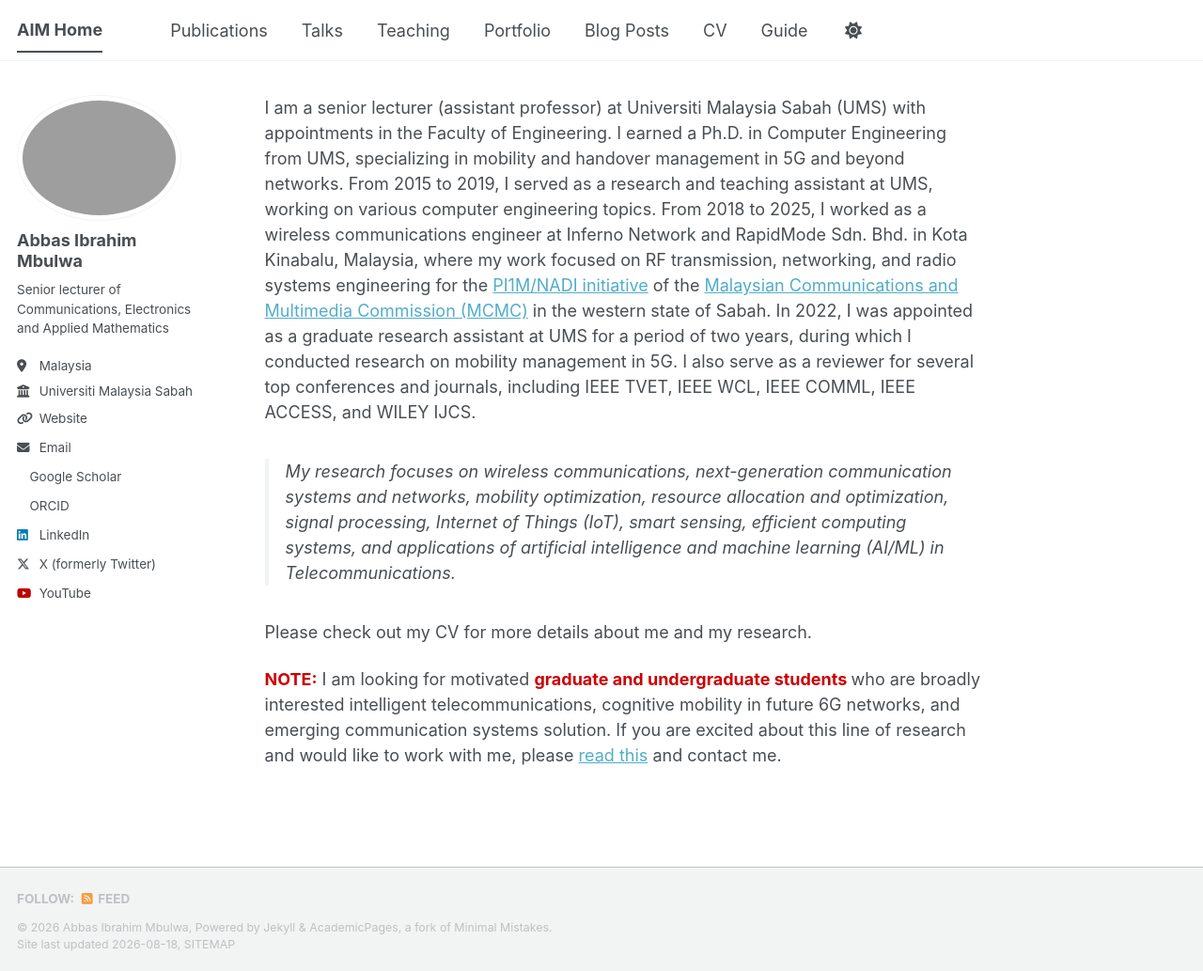
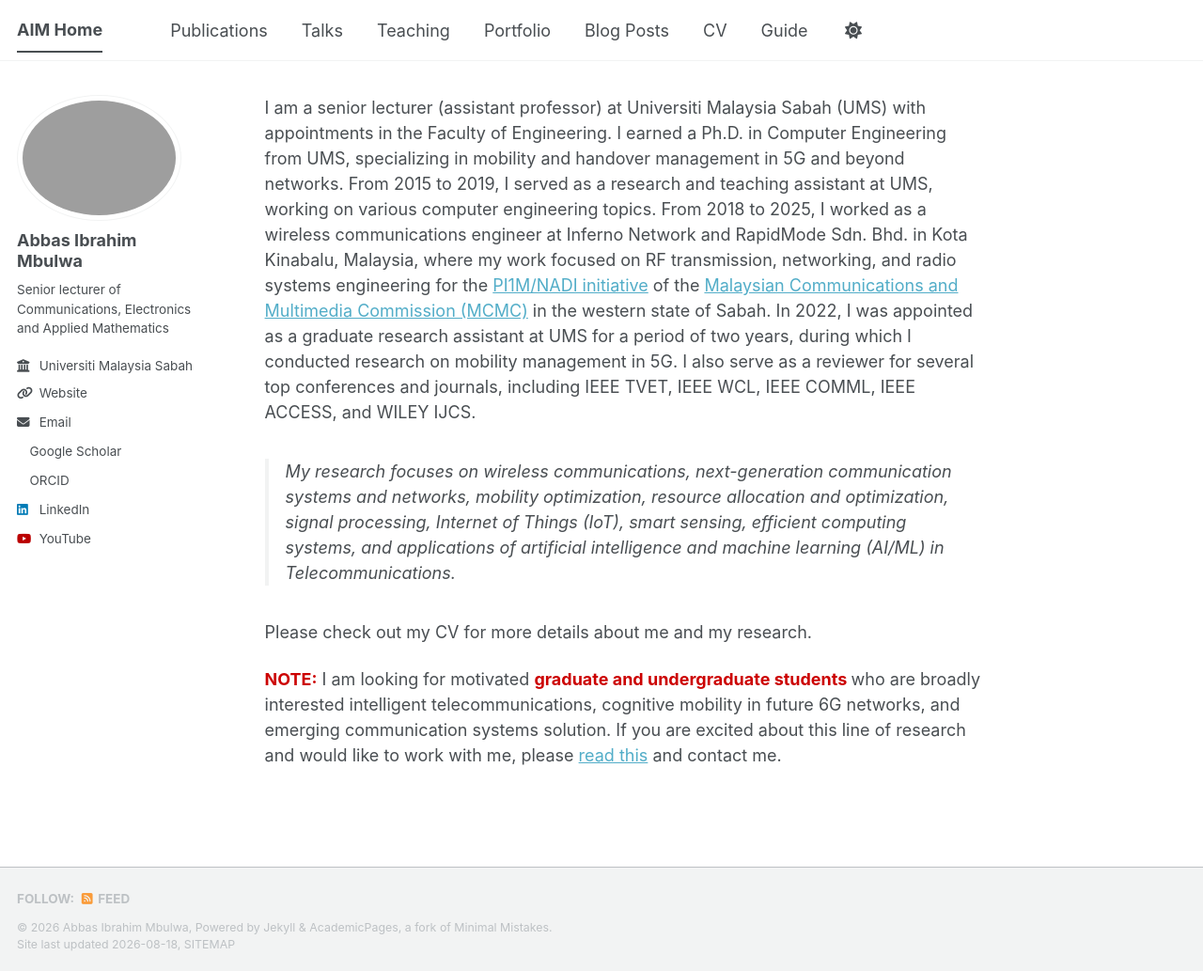
Before and after one commit to aimbulwa/aimbulwa.github.io, a Jekyll site: the page built from _pages/about.md, in a window 1280 px wide and 1033 px high. Shown: the whole window at 94% size. Built offline with Jekyll 4.4.1, drawn with Linux system fonts in a browser that asks for light colours; a style sheet for code colours, icons or effects is not loaded.

Commit message:
Editting config and about page

```diff
--- a/_config.yml
+++ b/_config.yml
@@ -27,7 +27,7 @@ author:
   name             : "Abbas Ibrahim Mbulwa"
   pronouns         : # example: "she/her"
   bio              : "Senior lecturer of Communications, Electronics and Applied Mathematics" # at Universiti Malaysia Sabah (UMS). He is a member of the Institute of Electrical and Electronics Engineers (IEEE). His research interests include Wireless Communications, Applications of AI/ML in Telecommunication, Signal processing and smart sensing. He has published numerous research papers in reputable journals and conferences, contributing to advancements in the field of Telecommunication."
-  location         : "Malaysia"
+  location         : #"Malaysia"
   employer         : "Universiti Malaysia Sabah"
   uri              : "https://ums.edu.my"
   email            : "mbulwa@ums.edu.my"
@@ -74,7 +74,7 @@ author:
   steam            : # Username
   telegram         : # URL
   tumblr           : # Username
-  twitter          : "aimbulwa"
+  twitter          : #"aimbulwa"
   vine             : # Username
   weibo            : # Username
   wikipedia        : # Username
```
